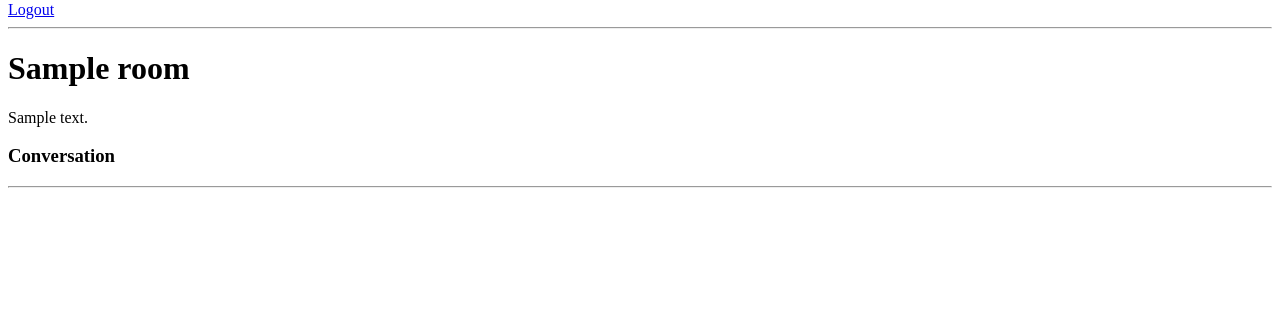
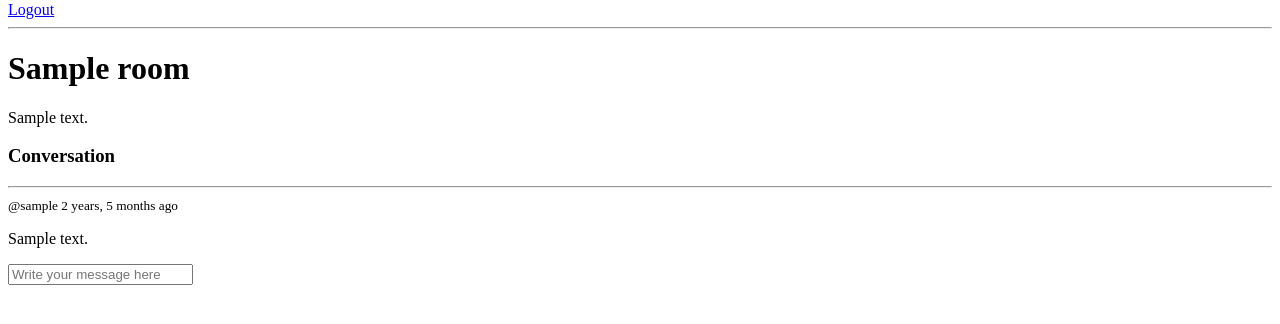
Before and after one commit to Successinnovatia/studybuddy, a Django app: page /room/1/ in a window 1280 px wide. Shown: the part 150-474 px from the top of the page. Run offline with Django 4.2, Linux system fonts and the light colour scheme; a user stored in the database is signed in; tables that the repository leaves empty hold one stand-in row (values such as "Sample post").

Commit message:
template: udate room template

```diff
--- a/base/templates/base/room.html
+++ b/base/templates/base/room.html
@@ -8,6 +8,21 @@
 <div class="comment-wrapper">
     <h3>Conversation</h3>
     <hr>
+   {% for message in room_messages%}
+   <div>
+        <small>@{{message.user}} {{message.created|timesince}} ago</small>
+        <p>{{message.body}}</p>
+   </div>
+
+   {% endfor %}
 </div>
+{% if request.user.is_authenticated %}
+<div class="comment-form">
+    <form method="POST" action="">
+        {% csrf_token %}
+        <input type="text" name="body" placeholder="Write your message here">
+    </form>
+</div>
+{% endif %}
 
 {% endblock %}
```
